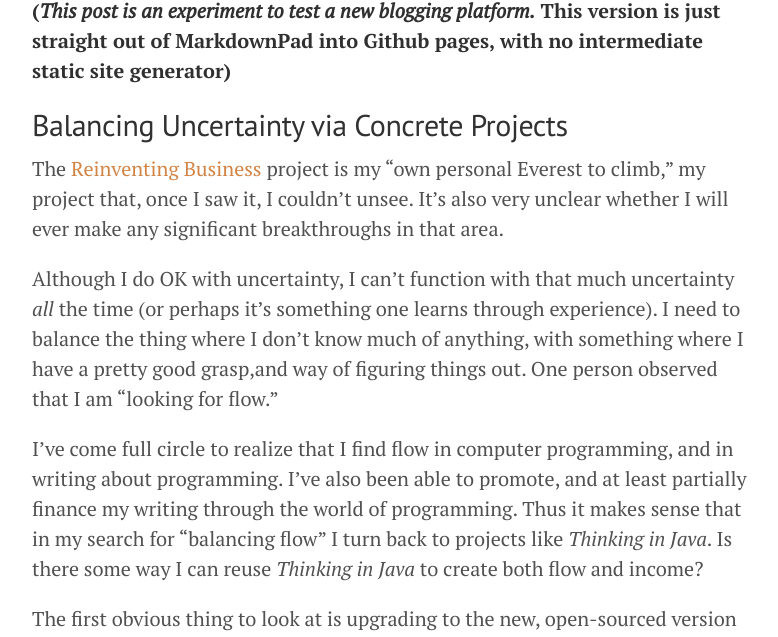
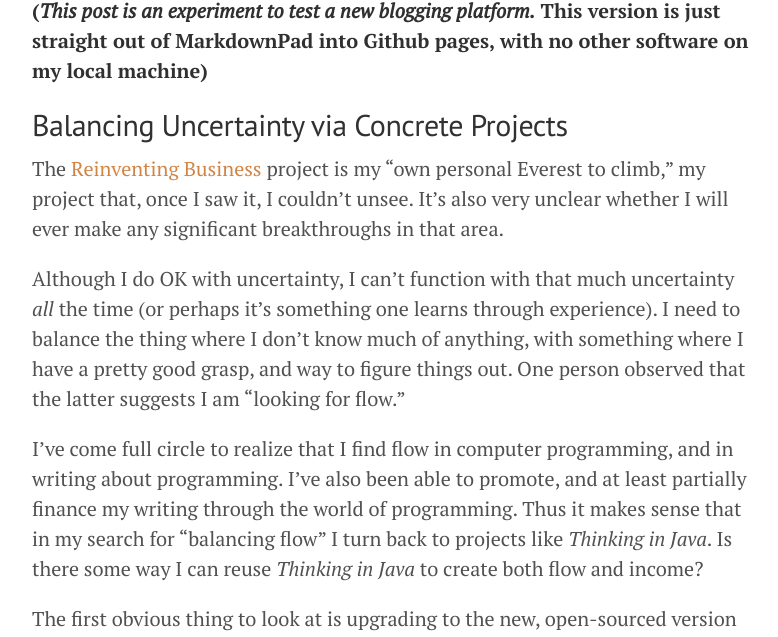
Before and after one commit to djaus2/BruceEckel.github.io, a Jekyll site: the page built from _posts/2014-10-15-finding-flow.md, in a window 1280 px wide and 900 px high, scrolled down 293 px, cut to the strip 263-900 px from the top of the window. Shown: the whole strip, without its empty margins (248-1026 px from the left). Built offline with Jekyll 4.4.1, drawn with Linux system fonts in a browser that asks for light colours; Markdown is read by kramdown in place of the engine named in the settings; some of the changed text lies outside the part shown.

Commit message:
Post placeholders and edits.

```diff
--- a/_posts/2014-10-15-finding-flow.md
+++ b/_posts/2014-10-15-finding-flow.md
@@ -1,17 +1,17 @@
 ---
 layout: post
+subtitle: Balancing Uncertainty via Concrete Projects
 title: Finding Flow
-subtitle: Balancing Uncertainty via Concrete Projects
 ---
 ![Silvrback blog image sb_float](https://silvrback.s3.amazonaws.com/uploads/8fc6d334-3a73-4099-aea0-468792efd997/Painting2_medium.png)
 
-**(*This post is an experiment to test a new blogging platform.* This version is just straight out of MarkdownPad into Github pages, with no intermediate static site generator)**
+**(*This post is an experiment to test a new blogging platform.* This version is just straight out of MarkdownPad into Github pages, with no other software on my local machine)**
 
 ## Balancing Uncertainty via Concrete Projects ##
 
 The [Reinventing Business](http://www.reinventing-business.com/) project is my "own personal Everest to climb," my project that, once I saw it, I couldn't unsee. It's also very unclear whether I will ever make any significant breakthroughs in that area.
 
-Although I do OK with uncertainty, I can't function with that much uncertainty *all* the time (or perhaps it's something one learns through experience). I need to balance the thing where I don't know much of anything, with something where I have a pretty good grasp,and way of figuring things out. One person observed that I am "looking for flow."
+Although I do OK with uncertainty, I can't function with that much uncertainty *all* the time (or perhaps it's something one learns through experience). I need to balance the thing where I don't know much of anything, with something where I have a pretty good grasp, and way to figure things out. One person observed that the latter suggests I am "looking for flow."
 
 I've come full circle to realize that I find flow in computer programming, and in writing about programming. I've also been able to promote, and at least partially finance my writing through the world of programming. Thus it makes sense that in my search for "balancing flow" I turn back to projects like *Thinking in Java*. Is there some way I can reuse *Thinking in Java* to create both flow and income?
 
@@ -77,7 +77,7 @@ Another attractive possibility is [Kotlin](http://kotlinlang.org/), an open-sour
 
 A major reason Kotlin is appealing is that it has much in common, syntactically, with Scala, but without the dark corners --- nay, dark pits ("fly, you fools!") --- which may ultimately isolate Scala to the world of *experts only*. So it looks like I could do a translation of *Atomic Scala* to *Atomic Kotlin* which "might not require too much effort" (words I have regretted numerous times in my career). And then see what happens, before committing a major effort to the language.
 
-At the upcoming [Geecon conference in Prague](http://geecon.cz/), I'm hoping to meet with the Kotlin developers and find out what kind of support they might offer for such a project.
+During the [Scala Summit](http://www.scalasummit.com) a group of us explored Kotlin; my goal was to see if anything jumped out at me arguing against writing about the language --- nothing did. At the recent [Geecon conference in Prague](http://geecon.cz/), I met with some of the Jebrains folks to find out what kind of support they might offer for such a project --- they seem enthusiastic, so this is a very promising avenue I will continue to pursue.
 
 ## A Build System ##
 
```
Also changed, not shown: other parts of _posts/2014-10-15-finding-flow.md (+1 -1 lines), _posts/scotland-school-computer-club.md (added, +4 -0 lines), _posts/stm-seems-to-have-failed.md (added, +10 -0 lines), _posts/using-github-pages.md (+17 -0 lines).
